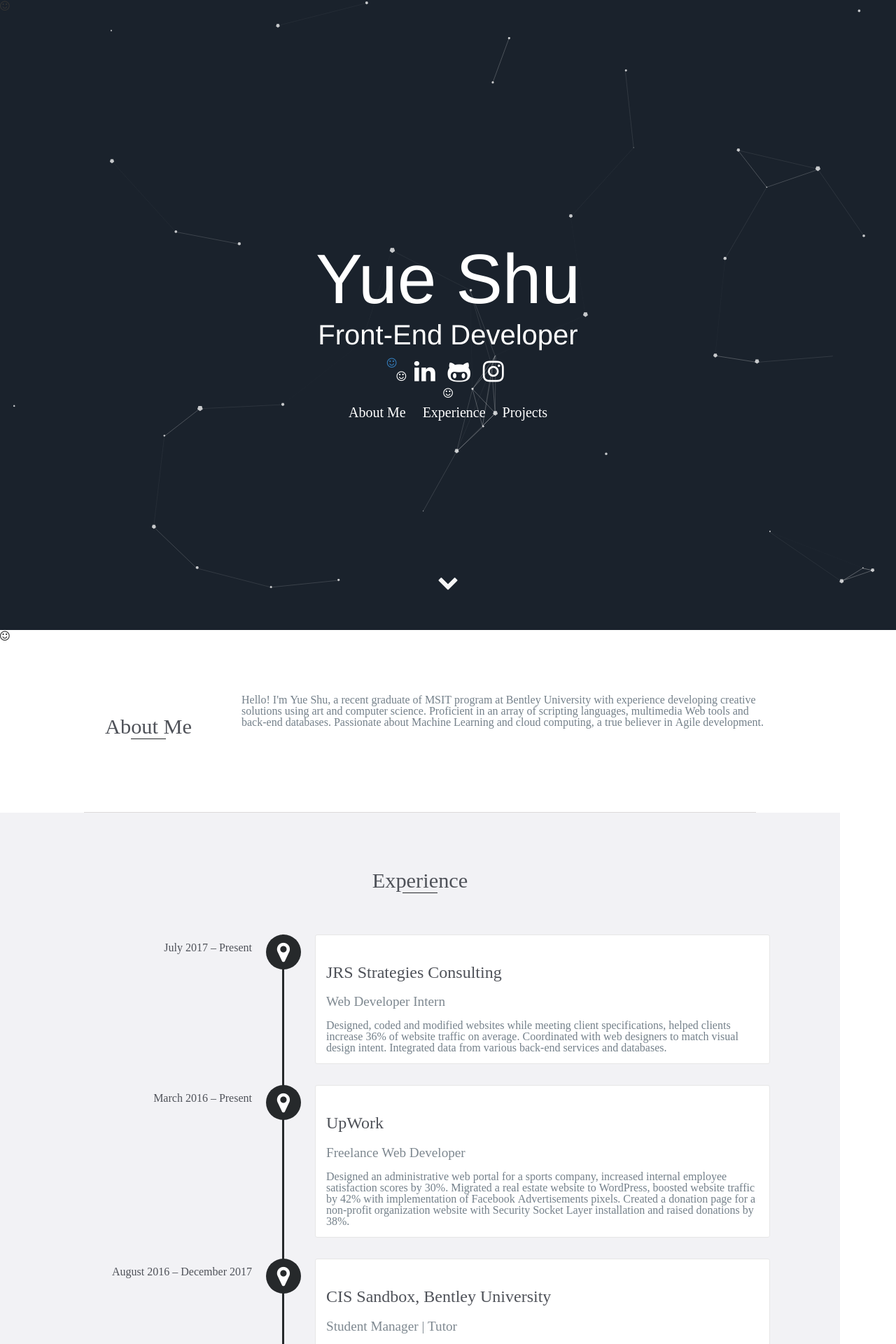
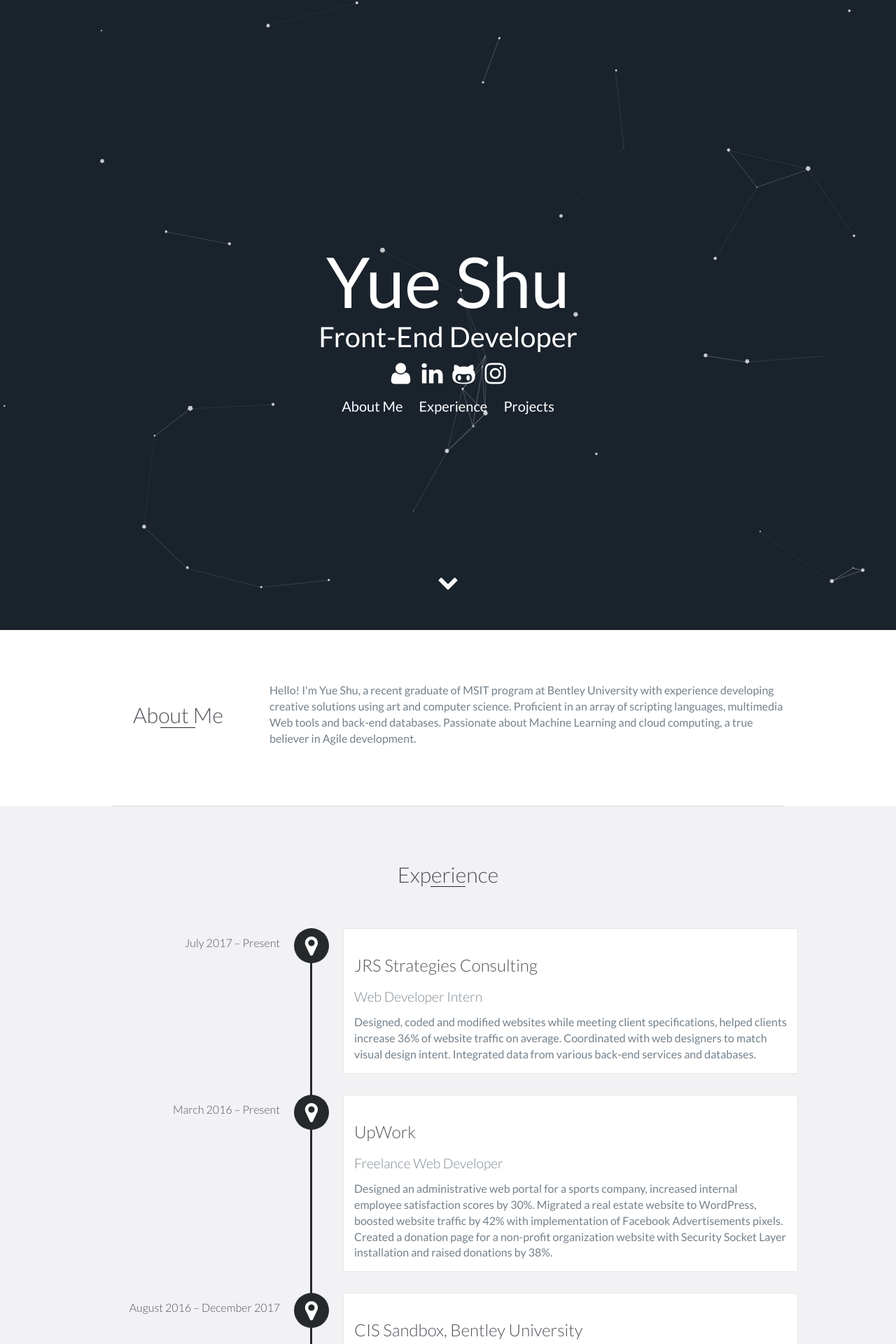
Before and after one commit to yueshu7939/MyPage, a Jekyll site: the page built from index.html, in a window 1280 px wide. Shown: the top 1920 px of the page at 70% size. Built offline with Jekyll 4.4.1, drawn with Linux system fonts in a browser that asks for light colours; nearby versions of some CDN libraries; library files that are not in the unit come from our copies.

Commit message:
reverse version

```diff
--- a/_includes/header.html
+++ b/_includes/header.html
@@ -5,7 +5,7 @@
         <span class="site-description">{{site.user_title}}</span>
       </h1>
         <div class="header-icons">
-            <a aria-label="My Resume" target="_blank" href="images/resume.pdf"><i class="fa fa-smile-o"></a>
+            <a aria-label="My Resume" target="_blank" href="images/resume.pdf"><i class="icon fa fa-user"></i></a>
             <a aria-label="My LinkedIn" target="_blank" href="https://www.linkedin.com/in/yueshu/"><i class="icon fa fa-linkedin" aria-hidden="true"></i></a>
             <a aria-label="My Github" target="_blank" href="https://github.com/yueshu7939"><i class="icon fa fa-github-alt" aria-hidden="true"></i></a>
             <a aria-label="My Instagram" target="_blank" href="https://www.instagram.com/yueeeshu"><i class="icon fa fa-instagram" aria-hidden="true"></i></a>
--- a/css/styles.css
+++ b/css/styles.css
@@ -1,5 +1,6 @@
 @import url(https://fonts.googleapis.com/css?family=Montserrat);
 body {
+    font-family: 'Lato', sans-serif;
     font-size: 16px;
     width:100%;
     overflow-x: hidden;
```
